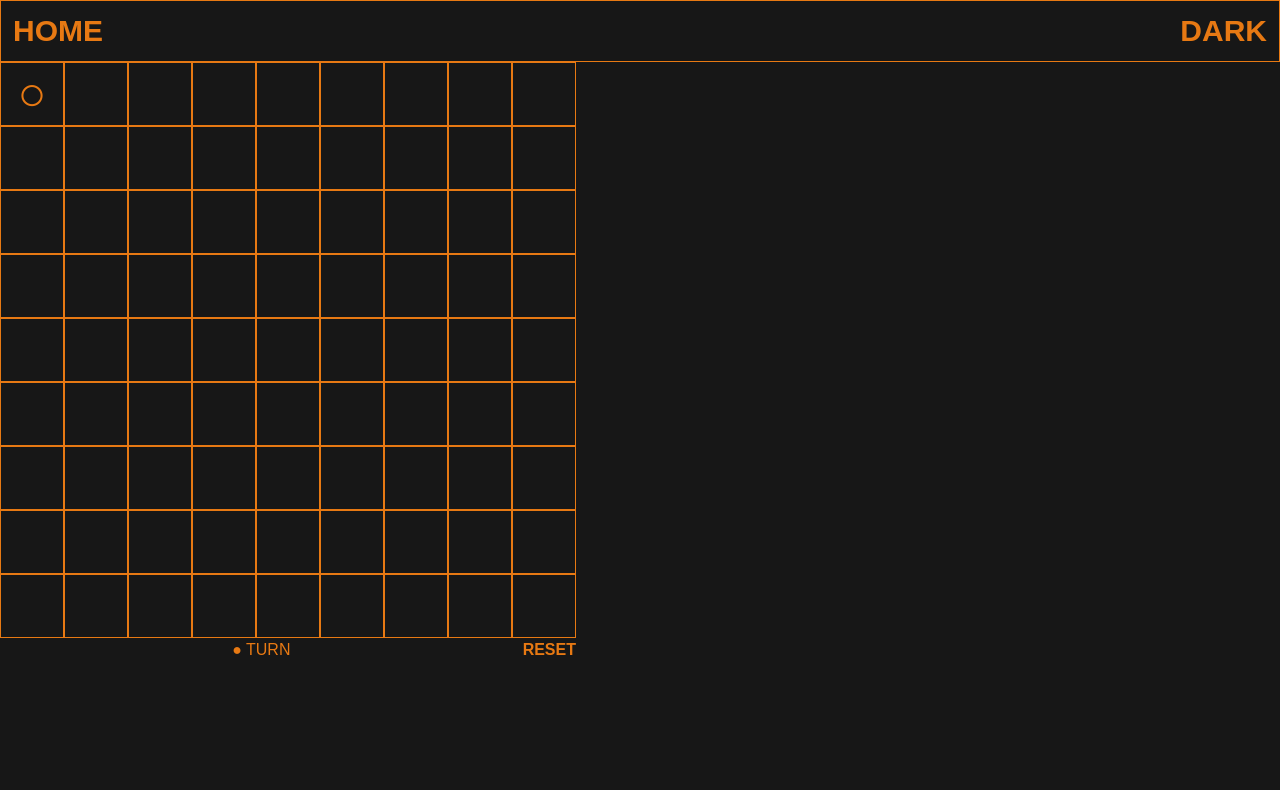
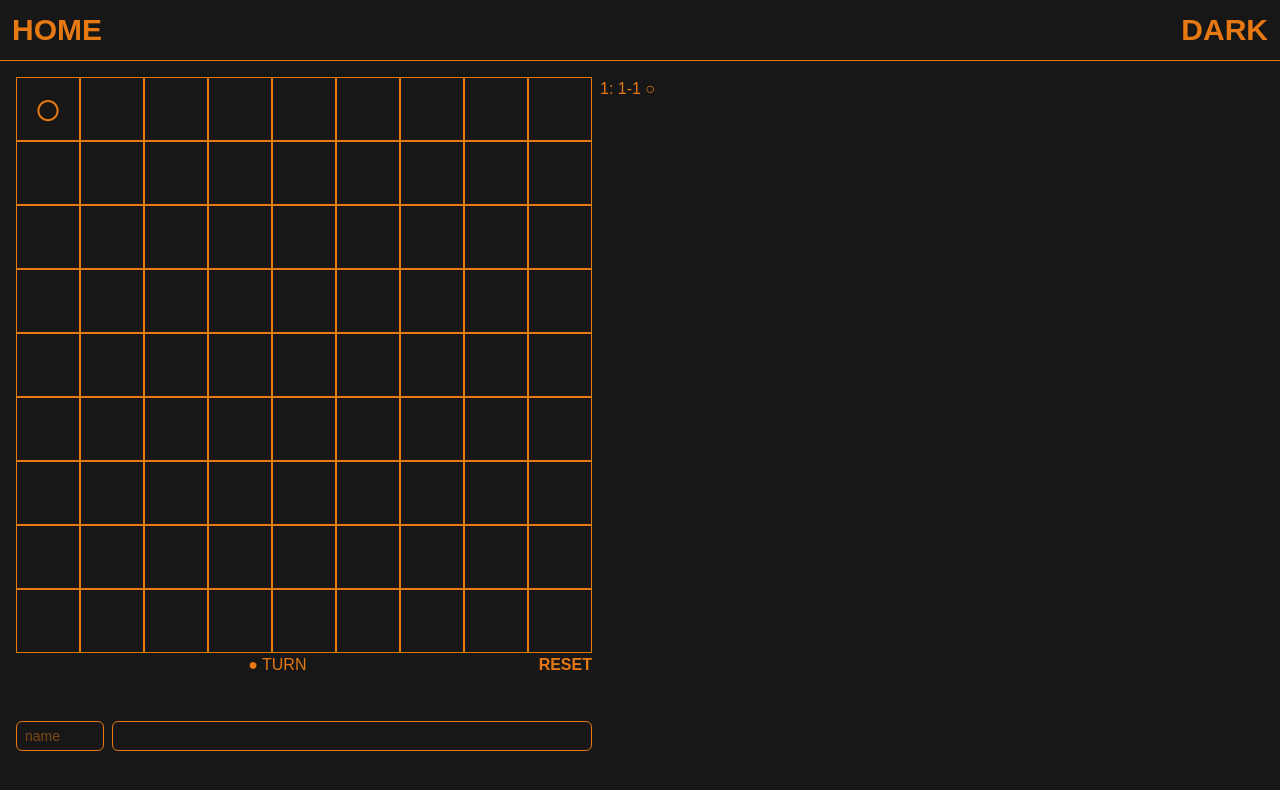
Before and after one commit to FujitaKohei04/tic_tac_toe_plus, a Next.js app: page / in a window 1280 px wide. Both pictures are taken after a click on the button 32 px from the left and 94 px from the top of the page. Shown: the top 790 px of the page. Built offline with nearby package versions, Linux system fonts and the light colour scheme.

Commit message:
add : history and comment

```diff
--- /dev/null
+++ b/src/app/components/tictactoe/History.tsx
@@ -0,0 +1,15 @@
+export default function History({
+    x,
+    y,
+    count,
+    clickHistory,
+}: {
+    x: number,
+    y: number,
+    count: number,
+    clickHistory: () => void;
+}) {
+    return (
+        <button onClick={clickHistory}>{`${count}: ${x}-${y} ${count%2?"○":"●"}`}</button>
+    );
+}
--- /dev/null
+++ b/src/app/components/tictactoe/chat/Chat.tsx
@@ -0,0 +1,17 @@
+import Message from "./Message"
+
+export default function Chat({
+    chat,
+}: {
+    chat:any[],
+}) {
+
+    return (
+        <div className="flec flex-col">
+            {chat.map((c, i) => (
+                <Message key={i} name={c.name} message={c.message} />
+            ))}
+        </div>
+
+    )
+}
--- /dev/null
+++ b/src/app/components/tictactoe/chat/Message.tsx
@@ -0,0 +1,13 @@
+export default function Message({
+    name,
+    message,
+}:{
+    name: string,
+    message: string,
+}) {
+    return (
+        <div>
+            <h1>{`${name} : ${message}`}</h1>
+        </div>
+    );
+}
--- a/src/app/layout.tsx
+++ b/src/app/layout.tsx
@@ -33,7 +33,7 @@ export default function RootLayout({
         className={`${geistSans.variable} ${geistMono.variable} antialiased`}
       >
         <header>
-          <div className="flex flex-row p-3 gap-6 font-bold text-3xl border justify-between items-start">
+          <div className="flex flex-row p-3 gap-6 font-bold text-3xl border-b justify-between items-start">
             <Link href="/">HOME</Link>
             <Thema />
           </div>
--- a/src/app/page.tsx
+++ b/src/app/page.tsx
@@ -3,6 +3,8 @@ import { useState, useEffect } from "react";
 import { NUM_OF_ROW } from "./constants/constants";
 
 import Board from "./components/tictactoe/Board";
+import History from "./components/tictactoe/History";
+import Chat from "./components/tictactoe/chat/Chat";
 
 const winJudger = (x: number, y: number, squares: (string | null)[][]) => {
   let win = false;
@@ -24,7 +26,6 @@ const winJudger = (x: number, y: number, squares: (string | null)[][]) => {
       let judgeeSquare = squares[nowIndexX][nowIndexY];
       if (!judgeeSquare || judgeeSquare !== now) break;
       count++;
-      console.log(nowIndexX, nowIndexY);
       if (count >= 5) {win = true; return true;}
     }
 
@@ -46,36 +47,92 @@ const winJudger = (x: number, y: number, squares: (string | null)[][]) => {
 
 export default function Game() {
   const [content, setContent] = useState<string>("●");
-  const [squares, setSquares] = useState<any[][]>(Array(9).fill(null).map(() => Array(9).fill(null)));
+  const [history, setHistory] = useState([Array(9).fill(null).map(() => Array(9).fill(null))]);
   const [win, setWin] = useState<boolean>(false);
   const [isNext, setIsNext] = useState<boolean>(false);
+  const [moveCount, setMoveCount] = useState<number>(0);
+  const [hands, setHands] = useState<number[][]>([]);
+  const [chat, setChat] = useState<{name:string, message:string}[]>([]);
+
+  const currentSquare = history[moveCount];
+  const currentHand = hands[moveCount];
+  const [boxName, setBoxName] = useState<string>("");
+  const [boxMessage, setBoxMessage] = useState<string>("");
+
 
   const handleClickSquare = (x:number, y:number) => {
-    if (win) return;
+    if (win || currentSquare[x][y] || currentSquare.every((row) => (row.every(cell => cell !== null)))) return;
 
-    const newSquares = squares.map(row => [...row]);
+    setHands([...hands, [x, y]]);
+
+    const newSquares = currentSquare.map(row => [...row]);
     newSquares[x][y] = isNext?"●":"○";
-    setSquares(newSquares);
+
     setWin(winJudger(x, y, newSquares));
+    setHistory([...history, newSquares]);
+    setMoveCount(moveCount+1);
     setIsNext(!isNext);
+
   }
 
   const reset = () => {
-    setSquares(Array(9).fill(null).map(() => Array(9).fill(null)));
-    setWin(false);
+    setHistory([Array(9).fill(null).map(() => Array(9).fill(null))]);
+    setIsNext(false);
+    setMoveCount(0);
+    setHands([]);
+  }
+
+  const handlePlay = (index:number) => {
+    setHistory([...history.slice(0, index+1)]);
+    setHands([...hands.slice(0, index)]);
+    setMoveCount(index);
+    setIsNext(Boolean(index%2));
+  }
+
+  useEffect(() => {
+    if(moveCount > 0) {
+      setWin(winJudger(hands[moveCount-1][0], hands[moveCount-1][1], history[moveCount]));
+    } else {
+      setWin(false);
+    }
+
+  }, [moveCount, hands, history]);
+
+  const handleKey = (e:any) => {
+    if (e.key === "Enter" && !e.shiftkey) {
+      e.preventDefault();
+      if(boxName && boxMessage) {
+        setChat([...chat, {name: boxName, message: boxMessage}]);
+        setBoxMessage("");
+      }
+    }
   }
 
 
   return (
-    <main>
+    <main className="flex flex-row m-4">
       <div className="w-fit">
-        <Board squares={squares} squareClicked={handleClickSquare}/>
+        <Board squares={currentSquare} squareClicked={handleClickSquare}/>
         <div className="flex justify-between">
           <p></p>
-          <p>{win?`${isNext?"●":"○"}-WIN !`: `${isNext?"●":"○"} TURN`}</p>
+          <p>{win?`${!isNext?"●":"○"} WIN !`: `${isNext?"●":"○"} TURN`}</p>
           <button onClick={reset} className="font-bold">RESET</button>
 
+
         </div>
+        <div className="flex flex-col gap-3 mt-8">
+            <Chat chat={chat}/>
+            <div className="flex items-center gap-2">
+              <input type="text" maxLength={5} value={boxName} onChange={(e) => setBoxName(e.target.value)} placeholder="name" className="w-22 px-2 py-1 text-sm border rounded-md focus:outline-none"/>
+              <input type="text" maxLength={30} value={boxMessage} onChange={(e) => setBoxMessage(e.target.value)} onKeyDown={(e) => handleKey(e)} className="flex-1 px-2 py-1 text-sm border rounded-md focus:outline-none"/>
+            </div>
+
+          </div>
+      </div>
+      <div className="flex flex-col gap-1 px-2">
+        {hands && hands.map((h, i) => (
+          h && <History key={i} x={h[0]+1} y={h[1]+1} count={i+1} clickHistory={() => handlePlay(i+1)}/>
+        ))}
 
       </div>
 
```
